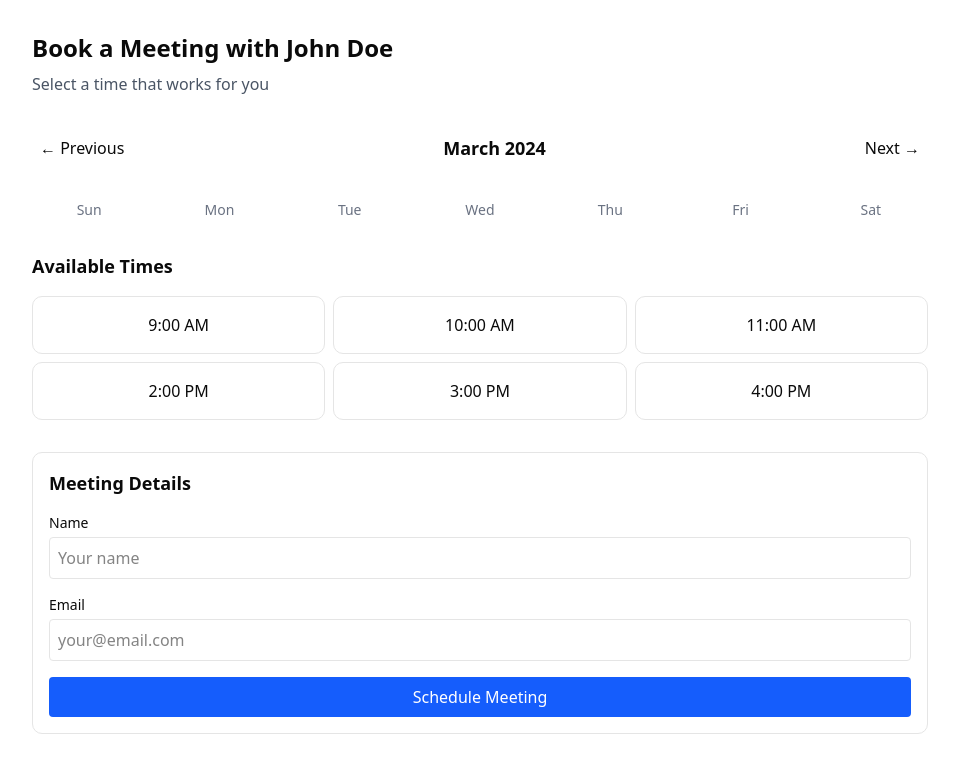
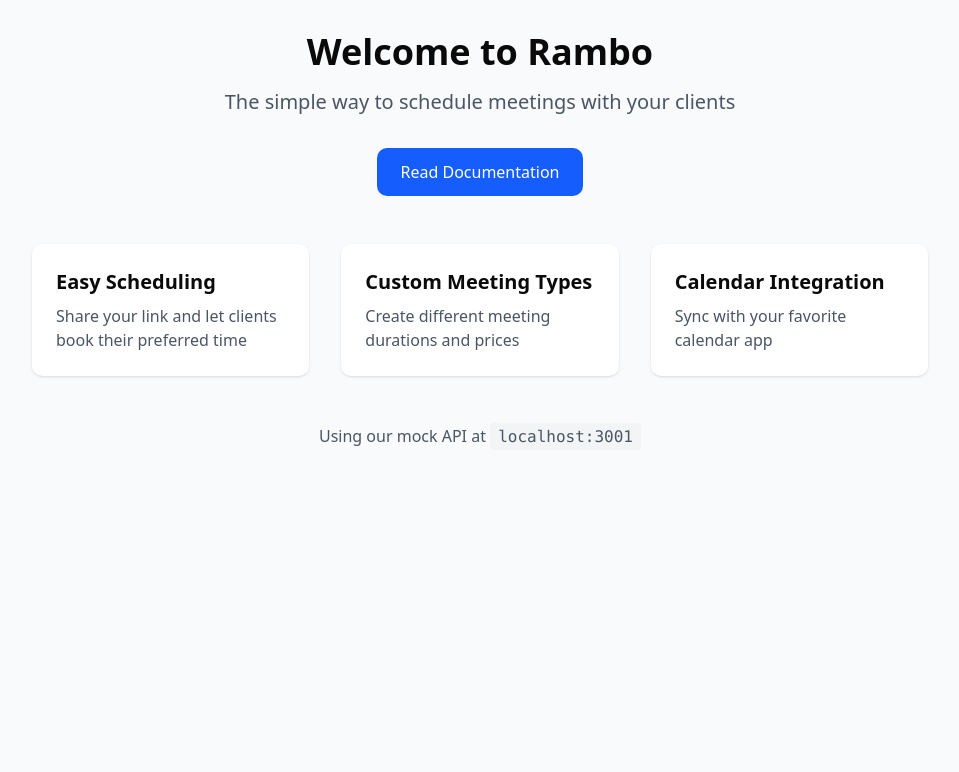
Before and after one commit to HzzhSoftware/hzzh-calendar, a Next.js app: page / in a window 1280 px wide. Shown: the top 772 px of the page, without its empty margins (160-1119 px from the left). Built offline with nearby package versions, Linux system fonts and the light colour scheme.

Commit message:
changes pages

```diff
--- /dev/null
+++ b/src/app/[handle]/[meetingtype]/page.tsx
@@ -0,0 +1,102 @@
+import {
+  Card,
+  CardContent,
+  CardHeader,
+  CardTitle,
+} from "@/components/ui/card";
+import { Button } from "@/components/ui/button";
+import { Input } from "@/components/ui/input";
+
+interface BookingPageProps {
+  params: {
+    handle: string;
+    meetingtype: string;
+  }
+}
+
+export default function BookingPage({ params }: BookingPageProps) {
+  const { handle, meetingtype } = params;
+
+  return (
+    <div className="min-h-screen p-8">
+      <main className="max-w-4xl mx-auto">
+        <div className="mb-8">
+          <h1 className="text-2xl font-bold mb-2">Book a {meetingtype} with {handle}</h1>
+          <p className="text-muted-foreground">Select a time that works for you</p>
+        </div>
+
+        <div className="grid grid-cols-1 md:grid-cols-7 gap-4">
+          <Card className="col-span-full">
+            <CardHeader>
+              <div className="flex justify-between items-center">
+                <Button variant="outline" size="sm">
+                  &larr; Previous
+                </Button>
+                <h2 className="text-lg font-semibold">March 2024</h2>
+                <Button variant="outline" size="sm">
+                  Next &rarr;
+                </Button>
+              </div>
+            </CardHeader>
+            <CardContent>
+              {/* Calendar Days */}
+              <div className="hidden md:grid md:grid-cols-7 gap-4 mb-4">
+                {['Sun', 'Mon', 'Tue', 'Wed', 'Thu', 'Fri', 'Sat'].map((day) => (
+                  <div key={day} className="text-center text-sm text-muted-foreground">
+                    {day}
+                  </div>
+                ))}
+              </div>
+            </CardContent>
+          </Card>
+
+          <Card className="col-span-full">
+            <CardHeader>
+              <CardTitle>Available Times</CardTitle>
+            </CardHeader>
+            <CardContent>
+              <div className="grid grid-cols-2 md:grid-cols-3 gap-2">
+                {['9:00 AM', '10:00 AM', '11:00 AM', '2:00 PM', '3:00 PM', '4:00 PM'].map((time) => (
+                  <Button
+                    key={time}
+                    variant="outline"
+                    className="w-full"
+                  >
+                    {time}
+                  </Button>
+                ))}
+              </div>
+            </CardContent>
+          </Card>
+
+          <Card className="col-span-full">
+            <CardHeader>
+              <CardTitle>Meeting Details</CardTitle>
+            </CardHeader>
+            <CardContent>
+              <div className="space-y-4">
+                <div>
+                  <label className="block text-sm font-medium mb-1">Name</label>
+                  <Input
+                    type="text"
+                    placeholder="Your name"
+                  />
+                </div>
+                <div>
+                  <label className="block text-sm font-medium mb-1">Email</label>
+                  <Input
+                    type="email"
+                    placeholder="your@email.com"
+                  />
+                </div>
+                <Button className="w-full">
+                  Schedule Meeting
+                </Button>
+              </div>
+            </CardContent>
+          </Card>
+        </div>
+      </main>
+    </div>
+  );
+}
--- /dev/null
+++ b/src/app/[handle]/page.tsx
@@ -0,0 +1,92 @@
+import {
+  Card,
+  CardContent,
+  CardHeader,
+  CardTitle,
+  CardDescription,
+} from "@/components/ui/card";
+import { Button } from "@/components/ui/button";
+import Link from "next/link";
+import { Clock, Users, Video } from "lucide-react";
+
+interface ProfilePageProps {
+  params: {
+    handle: string;
+  }
+}
+
+interface MeetingType {
+  id: string;
+  name: string;
+  description: string;
+  duration: number;
+  price: number;
+  iconType: string;
+}
+
+// Map string icon types to Lucide components
+const iconMap = {
+  Clock,
+  Users,
+  Video,
+};
+
+async function getMeetingTypes(handle: string): Promise<MeetingType[]> {
+  const res = await fetch(`${process.env.NEXT_PUBLIC_API_URL}/api/users/${handle}/meeting-types`, {
+    next: { revalidate: 3600 }, // Cache for 1 hour
+  });
+
+  if (!res.ok) {
+    throw new Error('Failed to fetch meeting types');
+  }
+
+  return res.json();
+}
+
+export default async function ProfilePage({ params }: ProfilePageProps) {
+  const { handle } = params;
+  const meetingTypes = await getMeetingTypes(handle);
+
+  return (
+    <div className="min-h-screen p-8">
+      <main className="max-w-4xl mx-auto">
+        <div className="mb-8 text-center">
+          <h1 className="text-3xl font-bold mb-2">Meet with {handle}</h1>
+          <p className="text-muted-foreground">Select the type of meeting you&apos;d like to schedule</p>
+        </div>
+
+        <div className="grid grid-cols-1 md:grid-cols-2 gap-6">
+          {meetingTypes.map((type) => {
+            const Icon = iconMap[type.iconType as keyof typeof iconMap];
+            return (
+              <Card key={type.id} className="group hover:shadow-lg transition-shadow">
+                <Link href={`/${handle}/${type.id}`}>
+                  <CardHeader>
+                    <div className="flex items-center gap-2">
+                      <Icon className="w-5 h-5 text-muted-foreground" />
+                      <CardTitle>{type.name}</CardTitle>
+                    </div>
+                    <CardDescription>{type.description}</CardDescription>
+                  </CardHeader>
+                  <CardContent>
+                    <div className="flex justify-between items-center">
+                      <div className="space-y-1">
+                        <div className="text-sm">{type.duration} minutes</div>
+                        <div className="text-sm font-medium">
+                          {type.price === 0 ? 'Free' : `$${type.price}`}
+                        </div>
+                      </div>
+                      <Button>
+                        Book
+                      </Button>
+                    </div>
+                  </CardContent>
+                </Link>
+              </Card>
+            );
+          })}
+        </div>
+      </main>
+    </div>
+  );
+}
--- a/src/app/page.tsx
+++ b/src/app/page.tsx
@@ -1,73 +1,51 @@
+import Link from 'next/link';
+
 export default function Home() {
   return (
-    <div className="min-h-screen p-8">
+    <div className="min-h-screen p-8 bg-gray-50">
       <main className="max-w-4xl mx-auto">
-        <div className="mb-8">
-          <h1 className="text-2xl font-bold mb-2">Book a Meeting with John Doe</h1>
-          <p className="text-gray-600">Select a time that works for you</p>
-        </div>
-
-        <div className="grid grid-cols-1 md:grid-cols-7 gap-4">
-          {/* Calendar Navigation */}
-          <div className="col-span-full flex justify-between items-center mb-4">
-            <button className="p-2 hover:bg-gray-100 rounded">
-              &larr; Previous
-            </button>
-            <h2 className="text-lg font-semibold">March 2024</h2>
-            <button className="p-2 hover:bg-gray-100 rounded">
-              Next &rarr;
-            </button>
-          </div>
-
-          {/* Calendar Days */}
-          <div className="hidden md:grid md:grid-cols-7 col-span-full gap-4 mb-4">
-            {['Sun', 'Mon', 'Tue', 'Wed', 'Thu', 'Fri', 'Sat'].map((day) => (
-              <div key={day} className="text-center text-sm text-gray-500">
-                {day}
-              </div>
-            ))}
-          </div>
-
-          {/* Time Slots */}
-          <div className="col-span-full">
-            <h3 className="text-lg font-semibold mb-4">Available Times</h3>
-            <div className="grid grid-cols-2 md:grid-cols-3 gap-2">
-              {['9:00 AM', '10:00 AM', '11:00 AM', '2:00 PM', '3:00 PM', '4:00 PM'].map((time) => (
-                <button
-                  key={time}
-                  className="p-4 border rounded-lg hover:bg-gray-50 transition-colors"
-                >
-                  {time}
-                </button>
-              ))}
-            </div>
+        <div className="text-center mb-12">
+          <h1 className="text-4xl font-bold mb-4">Welcome to Rambo</h1>
+          <p className="text-xl text-gray-600 mb-8">
+            The simple way to schedule meetings with your clients
+          </p>
+          <div className="flex justify-center gap-4">
+            <Link
+              href="/docs"
+              className="bg-blue-600 text-white px-6 py-3 rounded-lg hover:bg-blue-700 transition-colors"
+            >
+              Read Documentation
+            </Link>
           </div>
         </div>
 
-        {/* Meeting Details */}
-        <div className="mt-8 p-4 border rounded-lg">
-          <h3 className="text-lg font-semibold mb-4">Meeting Details</h3>
-          <div className="space-y-4">
-            <div>
-              <label className="block text-sm font-medium mb-1">Name</label>
-              <input
-                type="text"
-                className="w-full p-2 border rounded"
-                placeholder="Your name"
-              />
+        <div className="grid grid-cols-1 md:grid-cols-3 gap-8 mb-12">
+          {[
+            {
+              title: 'Easy Scheduling',
+              description: 'Share your link and let clients book their preferred time'
+            },
+            {
+              title: 'Custom Meeting Types',
+              description: 'Create different meeting durations and prices'
+            },
+            {
+              title: 'Calendar Integration',
+              description: 'Sync with your favorite calendar app'
+            }
+          ].map((feature, index) => (
+            <div key={index} className="bg-white p-6 rounded-lg shadow-sm">
+              <h3 className="text-xl font-semibold mb-2">{feature.title}</h3>
+              <p className="text-gray-600">{feature.description}</p>
             </div>
-            <div>
-              <label className="block text-sm font-medium mb-1">Email</label>
-              <input
-                type="email"
-                className="w-full p-2 border rounded"
-                placeholder="your@email.com"
-              />
-            </div>
-            <button className="w-full bg-blue-600 text-white py-2 px-4 rounded hover:bg-blue-700 transition-colors">
-              Schedule Meeting
-            </button>
-          </div>
+          ))}
+        </div>
+
+        <div className="text-center text-gray-600">
+          <p>
+            Using our mock API at{' '}
+            <code className="bg-gray-100 px-2 py-1 rounded">localhost:3001</code>
+          </p>
         </div>
       </main>
     </div>
```
